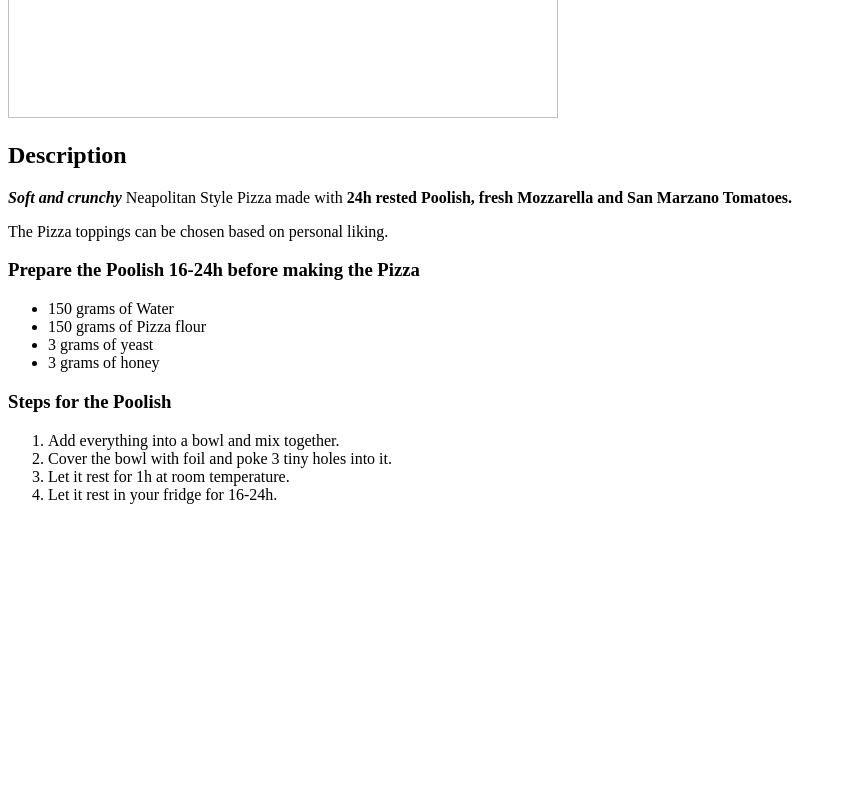
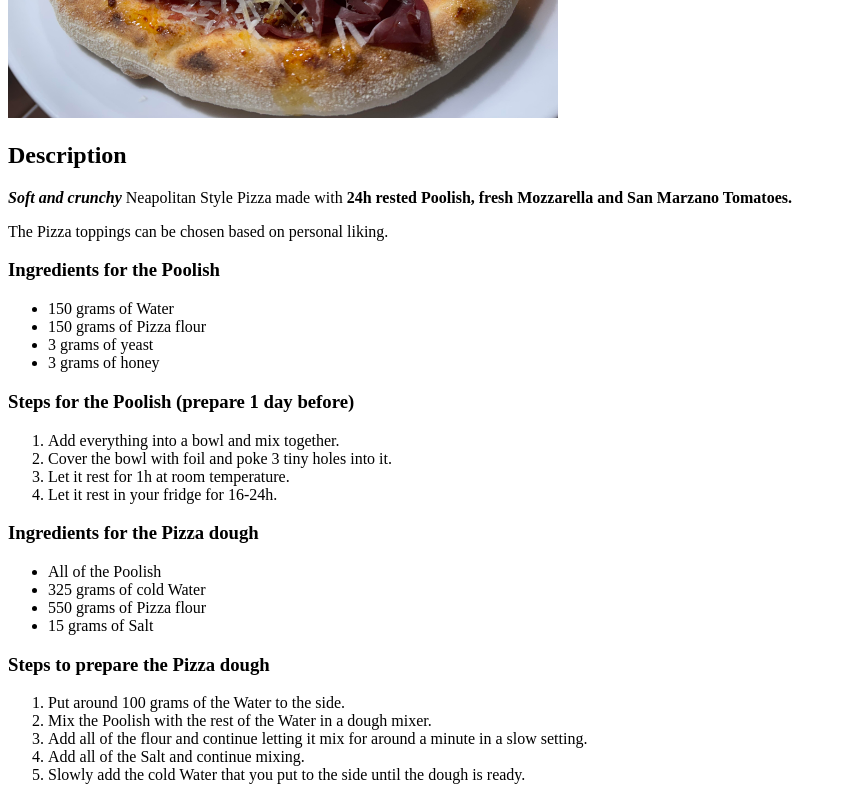
Before and after one commit to Alpo007/odin-recipes, a plain HTML site: page recipes/neapolitan_style_pizza.html in a window 1280 px wide. Shown: the part 396-1196 px from the top of the page, without its empty margins (0-847 px from the left). Before the commit the page ends 916 px from the top, so only its background shows below. Drawn offline with Linux system fonts and the light colour scheme.

Commit message:
Add Ingredients and steps for making the Pizza dough

```diff
--- a/recipes/neapolitan_style_pizza.html
+++ b/recipes/neapolitan_style_pizza.html
@@ -9,13 +9,13 @@
     <body>
         <h1>Neapolitan Style Pizza</h1>
         <p><a href="../index.html">Home</a></p>
-        <img src="../images/neapolitan-style-pizza.jpg" width="550" height="400">
+        <img src="../images/neapolitan-style-pizza.jpg" alt="Neapolitan Style Pizza with Burrata" width="550" height="400">
 
         <h2>Description</h2>
         <p><em><strong>Soft and crunchy</strong></em> Neapolitan Style Pizza made with <strong>24h rested Poolish, fresh Mozzarella and San Marzano Tomatoes.</strong></p>
         <p>The Pizza toppings can be chosen based on personal liking.</p>
 
-        <h3>Prepare the Poolish 16-24h before making the Pizza</h3>
+        <h3>Ingredients for the Poolish</h3>
         <ul>
             <li>150 grams of Water</li>
             <li>150 grams of Pizza flour</li>
@@ -23,7 +23,7 @@
             <li>3 grams of honey</li>
         </ul>
 
-        <h3>Steps for the Poolish</h3>
+        <h3>Steps for the Poolish (prepare 1 day before)</h3>
 
         <ol>
             <li>Add everything into a bowl and mix together.</li>
@@ -32,5 +32,22 @@
             <li>Let it rest in your fridge for 16-24h.</li>
         </ol>
 
+        <h3>Ingredients for the Pizza dough</h3>
+        <ul>
+            <li>All of the Poolish</li>
+            <li>325 grams of cold Water</li>
+            <li>550 grams of Pizza flour</li>
+            <li>15 grams of Salt</li>
+        </ul>
+
+        <h3>Steps to prepare the Pizza dough</h3>
+        <ol>
+            <li>Put around 100 grams of the Water to the side.</li>
+            <li>Mix the Poolish with the rest of the Water in a dough mixer.</li>
+            <li>Add all of the flour and continue letting it mix for around a minute in a slow setting.</li>
+            <li>Add all of the Salt and continue mixing.</li>
+            <li>Slowly add the cold Water that you put to the side until the dough is ready.</li>
+        </ol>
+
     </body>
 </html>
```
Also changed, not shown: images/neapolitan-style-pizza.jpg (added).
